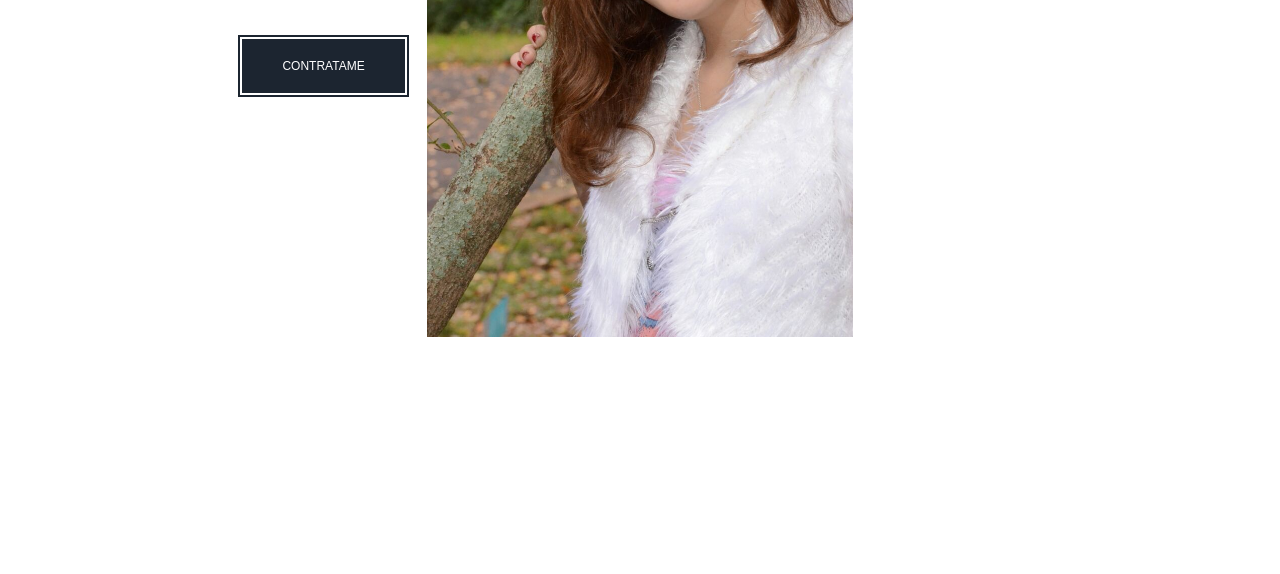
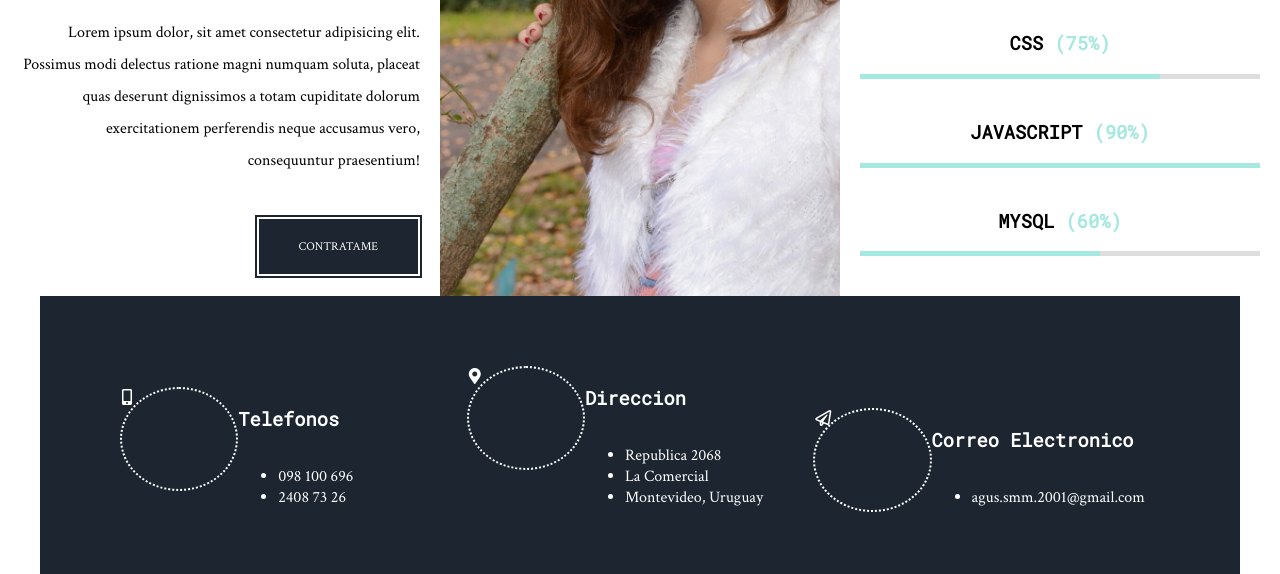
Before and after one commit to AgusSosa2001/Proyecto, a plain HTML site: page index.html in a window 1280 px wide. Shown: the part 408-982 px from the top of the page. Before the commit the page ends 800 px from the top, so only its background shows below. Drawn offline with Linux system fonts and the light colour scheme; a script that the page names is missing.

Commit message:
Agregamos el footer y demas

```diff
--- a/Style.css
+++ b/Style.css
@@ -1,10 +1,18 @@
 body {
     margin: 0;
     padding: 0;
-    font-family: Arial, Helvetica, sans-serif;
+    font-family: Crimson Text;
+}
+
+h1, h2, h3{
+    font-family: Roboto Mono;
 }
 
 /*helper classes*/
+
+img {
+    display: block;
+}
 
 .left{
     float: left;
@@ -12,6 +20,24 @@ body {
 
 .right{
     float: right;
+}
+
+.layout-columns{
+    display: flex;
+  padding-top: 20px;
+  align-items: flex-end;
+}
+
+.layout-columns .col{
+    flex: 1;
+    flex-grow: 1;
+
+}
+
+.layout-columns .col2{
+    flex: 1;
+    flex-grow: 2;
+
 }
 
 .button-primary,
@@ -65,16 +91,15 @@ header nav a:before{
 }
 
 .content{
-    overflow: hidden;
-    padding-top: 20px;
 
 }
 
 .column-center,
 .column-right,
 .column-left{
-    width: 33.333%;
     box-sizing: border-box;
+
+
 }
 
 .column-left{
@@ -126,7 +151,14 @@ header nav a:before{
     padding: 0;
 }
 
-#profile-skills ul li{}
+#profile-skills ul li:last-child{
+    margin-bottom: 20px;
+}
+
+#profile-skills ul li{
+    margin-bottom: 40px;
+}
+
 #profile-skills ul li h3{
     text-align: center;
     font-size: 13;
@@ -136,14 +168,6 @@ header nav a:before{
     color: #A4E8E0;
 }
 
-/* #profile-skills ul li progress{
-    width: 100%;
-    height: 5px;
-}
-
-#profile-skills ul li progress [value]{
-
-}*/
 
 .progress{
     height: 5px;
@@ -152,5 +176,35 @@ header nav a:before{
 
 .progress .value{
     height: 5px;
+    background: #A4E8E0;
+}
+
+footer{
     background: #1C2530;
+    padding: 50px 80px !important;
+    box-sizing: border-box;
+    color: #fff;
 }
+
+footer .layout-columns{
+    align-items: flex-start;
+}
+
+footer aside .layout-columns{
+    align-items: flex-start;
+}
+
+footer aside div{
+    display: flex;
+    flex-direction: column;
+    align-items: flex-start;
+}
+
+footer aside .icon{
+    width: 100px;
+    height: 100px;
+    text-align: center;
+    line-height: 100px;
+    border: 2px dotted #fff;
+    border-radius: 50%;
+}
--- a/index.html
+++ b/index.html
@@ -7,6 +7,11 @@
     <meta name="viewport" content="width=device-width, initial-scale=1">
     <link rel="stylesheet" type="text/css" media="screen" href="Style.css">
     <script src="main.js"></script>
+    <link href="https://fonts.googleapis.com/css?family=Crimson+Text|Roboto+Mono"
+    rel="stylesheet">
+    <link rel="stylesheet" href="https://use.fontawesome.com/releases/v5.8.1/css/all.css"
+     integrity="sha384-50oBUHEmvpQ+1lW4y57PTFmhCaXp0ML5d60M1M7uH2+nqUivzIebhndOJK28anvf"
+     crossorigin="anonymous">
 </head>
 
 <body>
@@ -22,8 +27,8 @@
         </nav>
     </header>
 
-    <section class="content centered-layout">
-        <aside id="profile-info" class="column-left left">
+    <section class="content centered-layout layout-columns  ">
+        <aside id="profile-info" class="col column-left left">
             <h1>Agustina Sosa</h1>
             <h2>Web UI Devolper</h2>
             <hr class="right">
@@ -32,12 +37,12 @@
                  consequuntur praesentium!</p>
             <a href="#" class="button-primary">Contratame</a>
         </aside>
-    <section id="profile-picture" class="column-center left">
+    <section id="profile-picture" class="col column-center">
         <div class="picture-clip">
         <img src="Agus.jpg" alt="">
         </div>
     </section>
-        <aside id="profile-skills" class="column-right right">
+        <aside id="profile-skills" class="col column-right">
             <ul class="skills">
                 <li>
                     <h3>Html <span>(80%)</span></h3>
@@ -66,5 +71,49 @@
             </ul>
         </aside>
     </section>
+
+    <footer class="centered_layout layout-columns ">
+
+        <aside class="col layout-columns">
+            <div class="icon col">
+             <i class="fas fa-mobile-alt"></i>
+            </div>
+            <div class="info col2">
+                 <h3> Telefonos</h3>
+                 <ul>
+                     <li>098 100 696</li>
+                     <li>2408 73 26</li>
+                 </ul>
+             </div>
+        </aside>
+
+        <aside class="col layout-columns">
+            <div class="icon col">
+            <i class="fas fa-map-marker-alt"></i>
+        </div>
+        <div class="info col2">
+           <h3>Direccion</h3>
+           <ul>
+               <li>Republica 2068</li>
+               <li>La Comercial</li>
+               <li>Montevideo, Uruguay</li>
+           </ul>
+        </div>
+        </aside>
+
+        <aside class="col layout-columns">
+            <div class="icon col">
+            <i class="far fa-paper-plane"></i>
+        </div>
+        <div class="info col2">
+           <h3>Correo Electronico</h3>
+         <ul>
+             <li>agus.smm.2001@gmail.com</li>
+         </ul>
+        </div>
+        </aside>
+
+    </footer>
+
 </body>
 </html>
```
